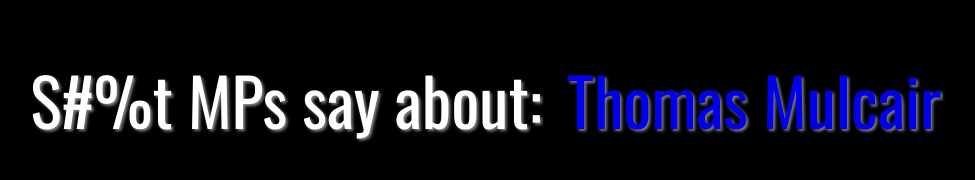
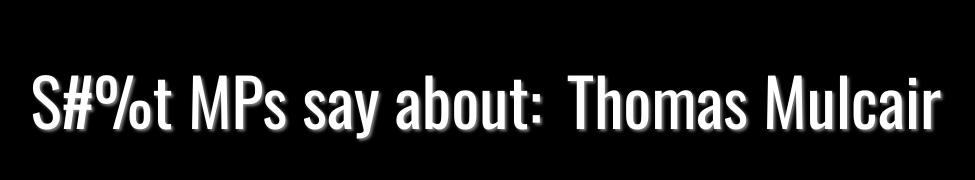
Before and after one commit to mattmcfad/openParliamentAPI, a plain HTML site: page index.html in a window 1280 px wide. Shown: the whole page, without its empty margins (114-1089 px from the left). Drawn offline with nearby package versions, Linux system fonts and the light colour scheme.

Commit message:
fixed non-visited links

```diff
--- a/styles/style.scss
+++ b/styles/style.scss
@@ -43,8 +43,16 @@ p {
 	font-family: 'Open Sans', sans-serif;
 }
 
+header a {
+
+    color: $header-color;
+}
+
 a {
 	text-decoration: none;
+
+
+
   &:visited,&:active, {
     color: $header-color;
 
```
Also changed, not shown: styles/style.css.
